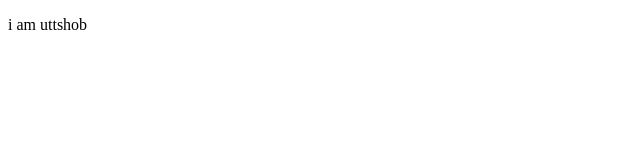
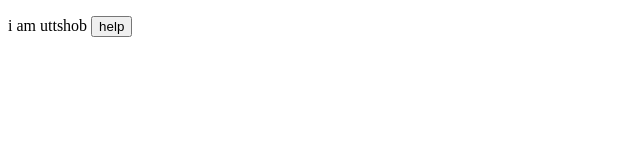
Before and after one commit to uttshobpaul/localrepo, a plain HTML site: page index.html in a window 1280 px wide. Shown: the whole page, without its empty margins (0-640 px from the left). Drawn offline with Linux system fonts and the light colour scheme.

Commit message:
add button

```diff
--- a/index.html
+++ b/index.html
@@ -6,6 +6,6 @@
     <title>Document</title>
 </head>
 <body>
-    <p> i am uttshob </p>
+    <p> i am uttshob <button>help</button></p>
 </body>
 </html>
```
